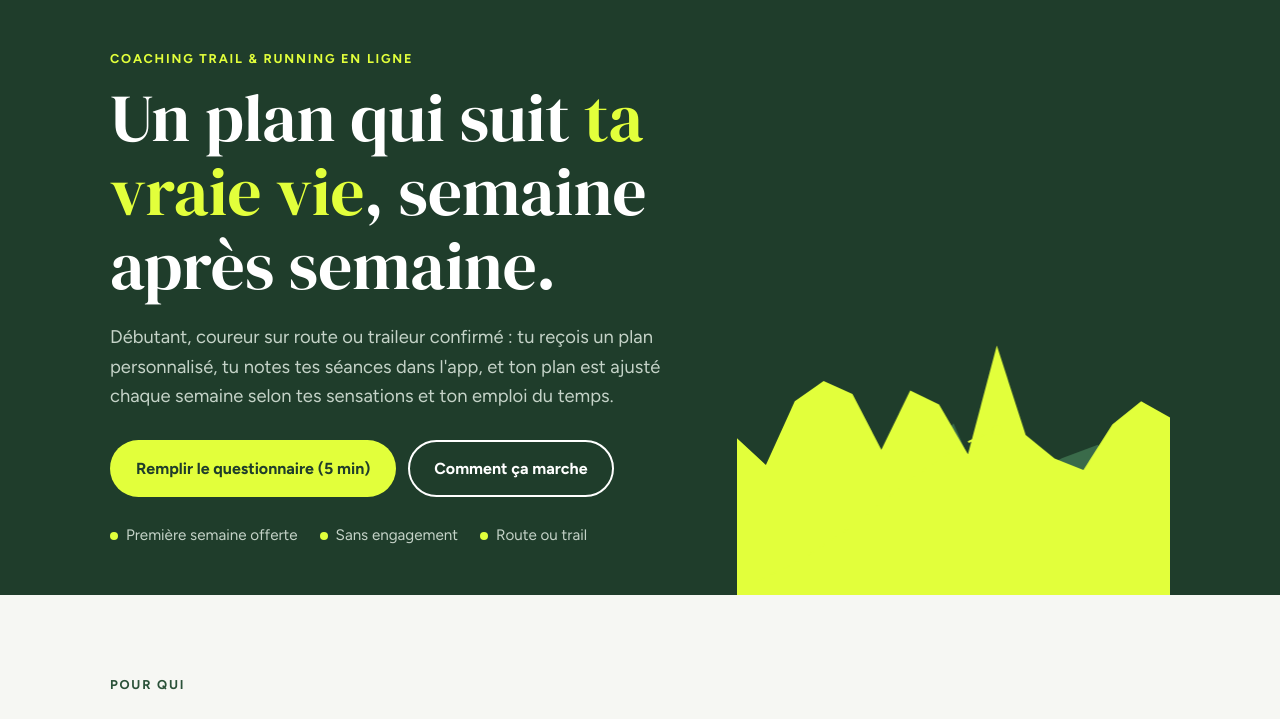
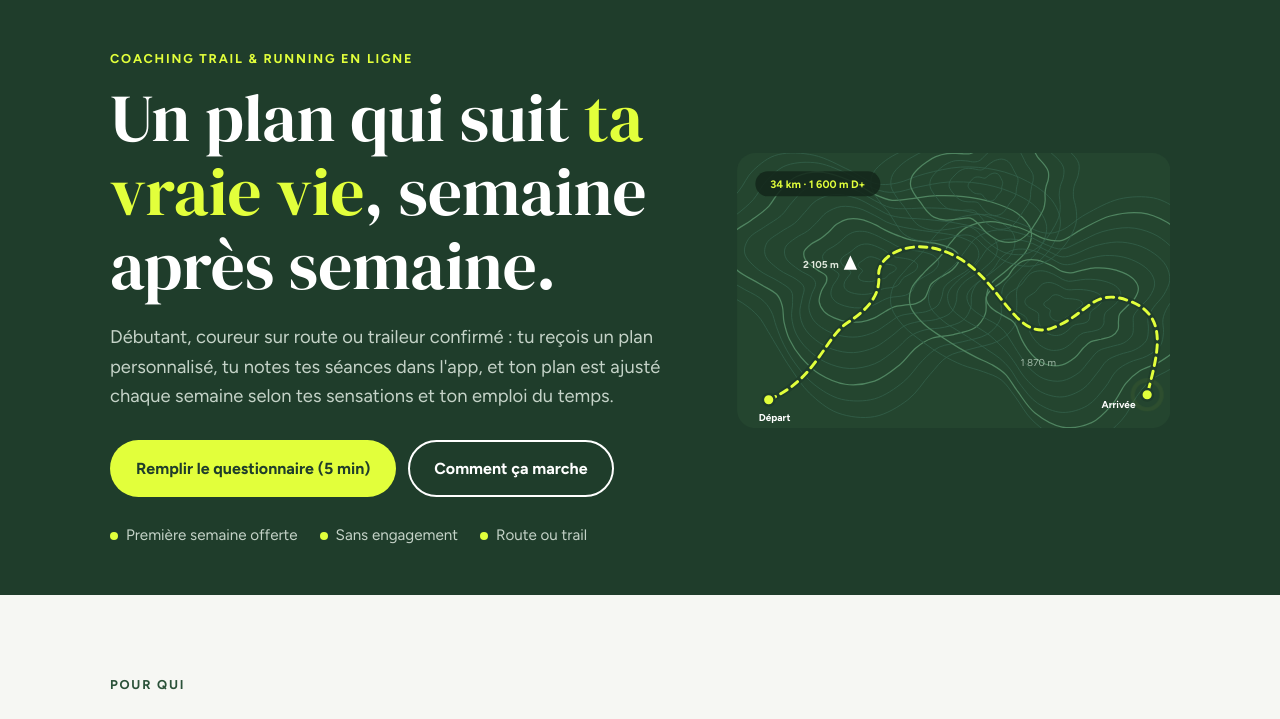
Before and after one commit to bagnouddavid-rgb/montagnoud-coaching, a plain HTML site: page index.html in a window 1280 px wide. Shown: the part 71-790 px from the top of the page. Drawn offline with Linux system fonts and the light colour scheme; no server answers.

Commit message:
Accueil : carte topo avec trace GPS animée à la place des montagnes
Co-Authored-By: Claude Opus 5.5 <noreply@anthropic.com>
Claude-Session: https://claude.ai/code/session_0124aZqnXmn23gLkmSfuK5CM

```diff
--- a/index.html
+++ b/index.html
@@ -68,14 +68,17 @@ header.top{position:sticky;top:0;z-index:20;background:var(--forest);color:#fff}
 }
 
 /* Hero */
-.hero{background:var(--forest);color:#fff;padding:56px 0 0;overflow:hidden}
-.hero-grid{display:grid;grid-template-columns:1.15fr .85fr;gap:40px;align-items:end}
+.hero{background:var(--forest);color:#fff;padding:56px 0 40px;overflow:hidden}
+.hero-grid{display:grid;grid-template-columns:1.15fr .85fr;gap:40px;align-items:center}
 .hero h1 em{font-style:normal;color:var(--fluo)}
 .hero .lead{color:#c5d3c8;margin:20px 0 28px}
-.hero-facts{display:flex;flex-wrap:wrap;gap:10px 22px;margin:26px 0 48px;padding:0;list-style:none;color:#c5d3c8;font-size:.95rem}
+.hero-facts{display:flex;flex-wrap:wrap;gap:10px 22px;margin:26px 0 8px;padding:0;list-style:none;color:#c5d3c8;font-size:.95rem}
 .hero-facts li::before{content:"";display:inline-block;width:8px;height:8px;border-radius:50%;background:var(--fluo);margin-right:8px;vertical-align:middle}
-.hero canvas{width:100%;height:300px;display:block}
-@media (max-width:820px){.hero-grid{grid-template-columns:1fr}.hero canvas{height:180px}}
+.hero svg#topo{width:100%;height:auto;display:block;margin-bottom:24px}
+.topo-trace{animation:draw 3.2s ease-out .3s both}
+@keyframes draw{from{stroke-dashoffset:1}to{stroke-dashoffset:0}}
+.topo-pulse{transform-box:fill-box;transform-origin:center;animation:pulse 1.8s ease-out infinite}
+@media (max-width:820px){.hero-grid{grid-template-columns:1fr}.hero svg#topo{max-width:460px;margin:0 auto 16px}}
 
 /* Cards / grids */
 .grid{display:grid;gap:20px}
@@ -252,7 +255,7 @@ footer a{color:#dfe7dc}
         <li>Route ou trail</li>
       </ul>
     </div>
-    <canvas id="ridge" aria-hidden="true"></canvas>
+    <svg id="topo" viewBox="0 0 520 330" aria-hidden="true"></svg>
   </div>
 </section>
 
@@ -604,26 +607,34 @@ const menuBtn=document.getElementById('menuBtn'),menu=document.getElementById('m
 menuBtn.addEventListener('click',()=>{const o=menu.classList.toggle('open');menuBtn.setAttribute('aria-expanded',o)});
 menu.querySelectorAll('a').forEach(a=>a.addEventListener('click',()=>{menu.classList.remove('open');menuBtn.setAttribute('aria-expanded','false')}));
 
-// Crêtes de montagne (canvas)
+// Carte topographique + trace GPS
 (function(){
-  const c=document.getElementById('ridge');if(!c)return;const x=c.getContext('2d');
-  function draw(){
-    const r=window.devicePixelRatio||1,w=c.clientWidth,h=c.clientHeight;c.width=w*r;c.height=h*r;x.setTransform(r,0,0,r,0,0);x.clearRect(0,0,w,h);
-    const layers=[{c:'#2b5239',a:.55,s:3},{c:'#3a6b4a',a:.4,s:7},{c:'#e2ff3b',a:.25,s:11}];
-    layers.forEach((L,i)=>{
-      x.beginPath();x.moveTo(0,h);let seed=L.s;
-      const rnd=()=>{seed=(seed*9301+49297)%233280;return seed/233280};
-      const pts=9+i*3;
-      for(let k=0;k<=pts;k++){const px=k/pts*w;const py=h*(L.a)+rnd()*h*.35-(k===Math.round(pts*.6)&&i===2?h*.2:0);x.lineTo(px,py)}
-      x.lineTo(w,h);x.closePath();
-      x.fillStyle=L.c;x.globalAlpha=i===2?1:1;x.fill();
-    });
-    // tracé du sentier
-    x.globalAlpha=1;x.setLineDash([6,8]);x.strokeStyle='#e2ff3b';x.lineWidth=2;x.beginPath();
-    x.moveTo(w*.05,h*.95);x.bezierCurveTo(w*.3,h*.8,w*.4,h*.55,w*.6,h*.45);x.stroke();x.setLineDash([]);
-    x.fillStyle='#e2ff3b';x.beginPath();x.arc(w*.6,h*.45,5,0,Math.PI*2);x.fill();
-  }
-  draw();addEventListener('resize',draw);
+  const s=document.getElementById('topo');if(!s)return;
+  const N='http://www.w3.org/2000/svg',F='#e2ff3b';
+  const mk=(t,a,p)=>{const e=document.createElementNS(N,t);for(const k in a)e.setAttribute(k,a[k]);(p||s).appendChild(e);return e};
+  const lab=(x,y,t,a,p)=>{const e=mk('text',Object.assign({x,y,'font-family':'Figtree, system-ui, sans-serif','font-size':12,fill:'#9fb8a6'},a||{}),p);e.textContent=t;return e};
+  function closed(p){const n=p.length;let d='M'+p[0][0].toFixed(1)+','+p[0][1].toFixed(1);for(let i=0;i<n;i++){const a=p[(i-1+n)%n],b=p[i],c=p[(i+1)%n],e=p[(i+2)%n];d+=` C${(b[0]+(c[0]-a[0])/6).toFixed(1)},${(b[1]+(c[1]-a[1])/6).toFixed(1)} ${(c[0]-(e[0]-b[0])/6).toFixed(1)},${(c[1]-(e[1]-b[1])/6).toFixed(1)} ${c[0].toFixed(1)},${c[1].toFixed(1)}`}return d+'Z'}
+  function ring(cx,cy,r,sd){const p=[];for(let i=0;i<36;i++){const a=i/36*Math.PI*2,k=1+.17*Math.sin(a*3+sd)+.09*Math.sin(a*5+sd*1.7)+.05*Math.cos(a*7+sd*.6);p.push([cx+Math.cos(a)*r*k*1.45,cy+Math.sin(a)*r*k])}return closed(p)}
+  const cl=mk('clipPath',{id:'topoClip'});mk('rect',{x:0,y:0,width:520,height:330,rx:22},cl);
+  const g=mk('g',{'clip-path':'url(#topoClip)'});
+  mk('rect',{x:0,y:0,width:520,height:330,fill:'#24452f'},g);
+  [[165,140,1.3,10],[390,185,2.2,9],[300,40,4,6]].forEach(([cx,cy,sd,n])=>{for(let i=1;i<=n;i++){const r=i*14;mk('path',{d:ring(cx,cy,r,sd+r/80),fill:'none',stroke:i%4===0?'#4f8460':'#33604a','stroke-width':i%4===0?1.5:1},g)}});
+  const tr='M38,296 C95,272 105,222 132,204 S172,170 170,146 S214,96 266,126 S334,226 378,210 S426,160 472,178 S505,240 492,290';
+  mk('path',{d:tr,fill:'none',stroke:'#1f3d2b','stroke-width':8,'stroke-linecap':'round'},g);
+  const m=mk('mask',{id:'topoMask'});
+  mk('path',{d:tr,fill:'none',stroke:'#fff','stroke-width':10,'stroke-linecap':'round',pathLength:1,'stroke-dasharray':1,class:'topo-trace'},m);
+  mk('path',{d:tr,fill:'none',stroke:F,'stroke-width':3.5,'stroke-linecap':'round','stroke-dasharray':'9 7',mask:'url(#topoMask)'},g);
+  mk('path',{d:'M128,140 l8,-17 l8,17 z',fill:'#fff'},g);
+  lab(122,138,'2 105 m',{fill:'#dfe7dc','font-weight':700,'text-anchor':'end'});
+  lab(340,256,'1 870 m');
+  mk('circle',{cx:38,cy:296,r:7,fill:F,stroke:'#1f3d2b','stroke-width':3},g);
+  lab(26,322,'Départ',{fill:'#fff','font-weight':700});
+  mk('circle',{cx:492,cy:290,r:7,fill:'none',stroke:F,'stroke-width':2,class:'topo-pulse'},g);
+  mk('circle',{cx:492,cy:290,r:7,fill:F,stroke:'#1f3d2b','stroke-width':3},g);
+  lab(478,306,'Arrivée',{fill:'#fff','font-weight':700,'text-anchor':'end'});
+  const bx=mk('g',{transform:'translate(22,22)'});
+  mk('rect',{width:150,height:30,rx:15,fill:'#13261a',opacity:.85},bx);
+  lab(75,20,'34 km · 1 600 m D+',{fill:F,'font-weight':700,'text-anchor':'middle','font-size':13},bx);
 })();
 
 // Onglets alimentation
```
